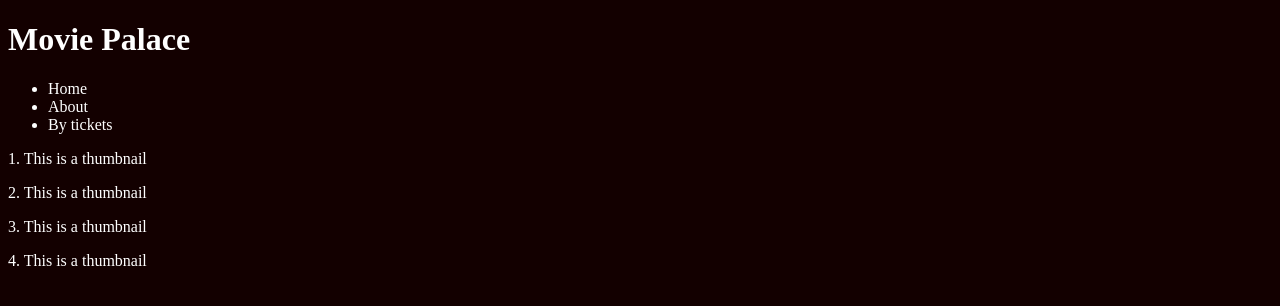
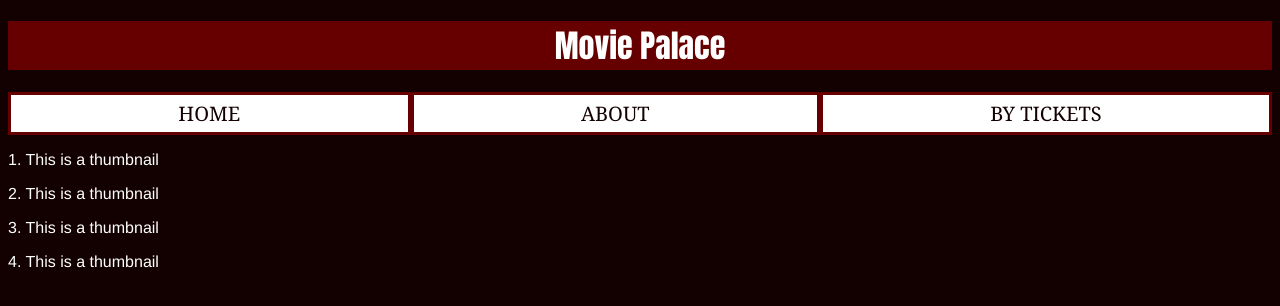
Before and after one commit to helenahalldiniths/movie-palace, a plain HTML site: page index.html in a window 1280 px wide. Drawn offline with Linux system fonts and the light colour scheme.

Commit message:
Add some simple styling

```diff
--- a/css/styles.css
+++ b/css/styles.css
@@ -1,4 +1,32 @@
+/*@font-face {
+  font-family: myFirstFont;
+  src: url(sansation_light.woff);
+}*/
+
 body {
   background-color: #130000;
   color: white;
+  font-family: "Franklin Gothic Medium", "Arial Narrow", Arial, sans-serif;
 }
+
+header {
+  background-color: #660000;
+  text-align: center;
+  font-size: 35;
+  font-family: Impact, Haettenschweiler, "Arial Narrow Bold", sans-serif;
+}
+
+#menu {
+  background-color: white;
+  display: grid;
+  grid-template-columns: auto auto auto;
+}
+
+.menu-item {
+  padding: 5px;
+  color: #130000;
+  text-align: center;
+  font-size: 20px;
+  border: #660000 solid;
+  font-family: Cambria, Cochin, Georgia, Times, "Times New Roman", serif;
+}
--- a/index.html
+++ b/index.html
@@ -12,11 +12,9 @@
       <h1>Movie Palace</h1>
     </header>
     <div id="menu">
-      <ul>
-        <li>Home</li>
-        <li>About</li>
-        <li>By tickets</li>
-      </ul>
+      <div class="menu-item">HOME</div>
+      <div class="menu-item">ABOUT</div>
+      <div class="menu-item">BY TICKETS</div>
     </div>
     <article id="movies">
       <article class="thumbnail-movie">
```
